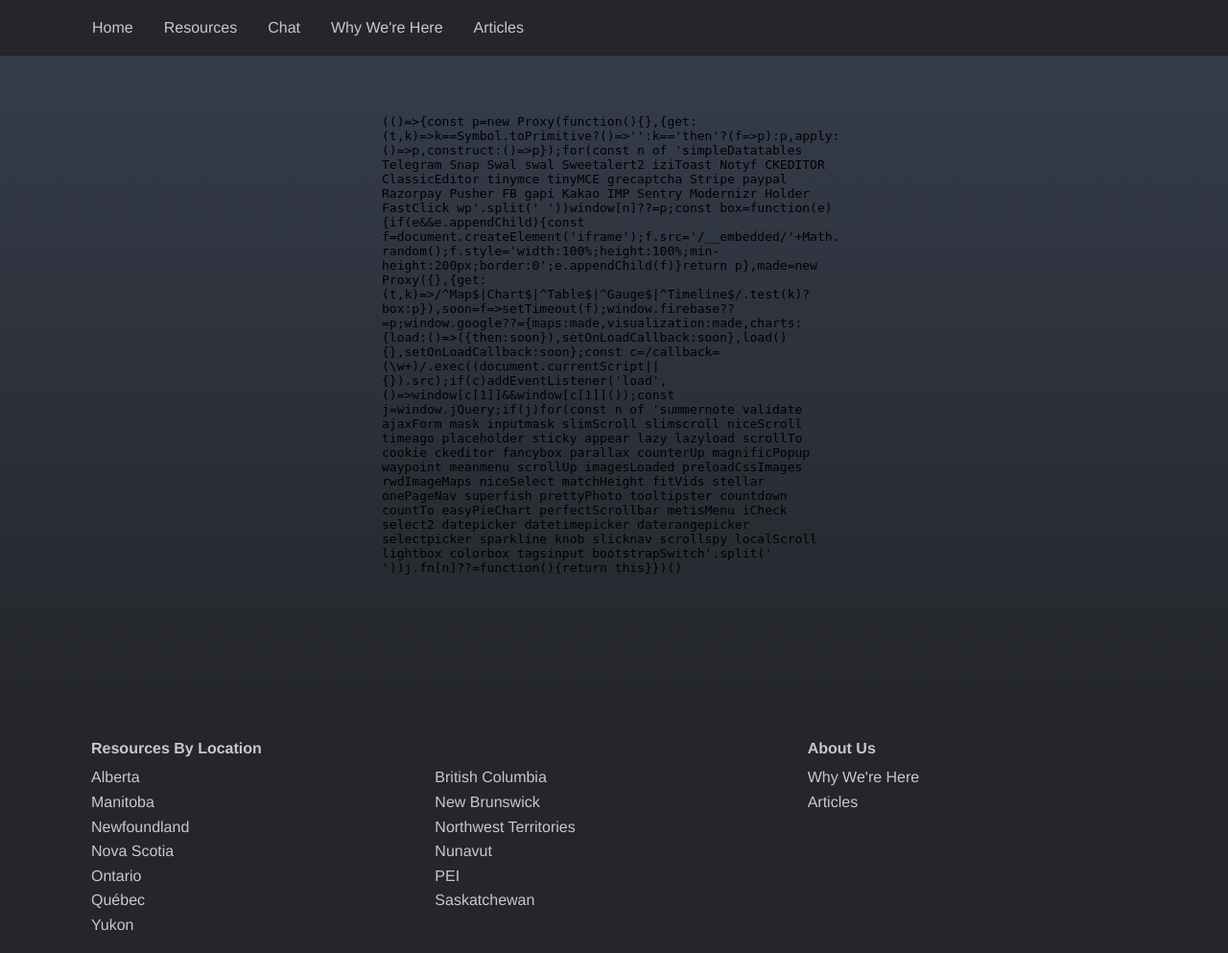
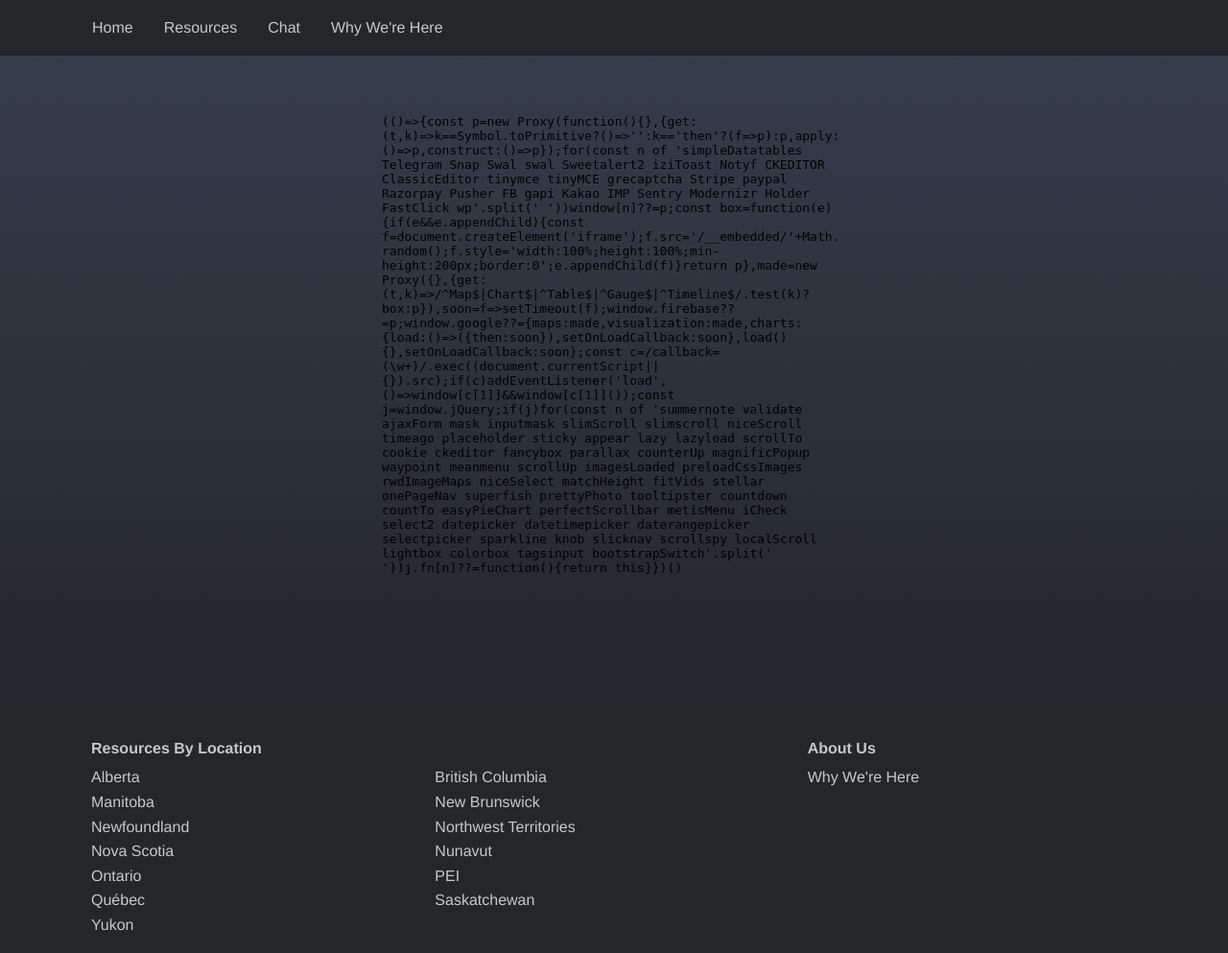
Before and after one commit to FaithTechLabs/suicide-prevention, a Django app: template templates/chat.html in a window 1280 px wide. Shown: the whole page at 96% size. Run offline with Django 3.2, Linux system fonts and the light colour scheme; the template is opened without the code that fills it, so the values that code supplies are empty; parts of the project's set-up code (start-up, migrations or seed data) failed here and were passed over; some libraries are stand-ins or nearby versions; some web fonts are replaced.

Commit message:
Hide links to articles page for now

```diff
--- a/templates/base.html
+++ b/templates/base.html
@@ -30,7 +30,7 @@
           <li><a href='/resources/'>Resources</a></li>
           <li><a href='/chat/'>Chat</a></li>
           <li><a href='/why_we_are_here/'>Why We're Here</a></li>
-          <li><a href='/articles/'>Articles</a></li>
+          <!--<li><a href='/articles/'>Articles</a></li>-->
         </ul>
       </div>
     </div>
@@ -89,9 +89,11 @@
               <li>
                 <a href='/why_we_are_here/'>Why We're Here</a>
               </li>
+              <!--
               <li>
                 <a href='/articles/'>Articles</a>
               </li>
+              -->
             </ul>
           </div>
         </div>
```
